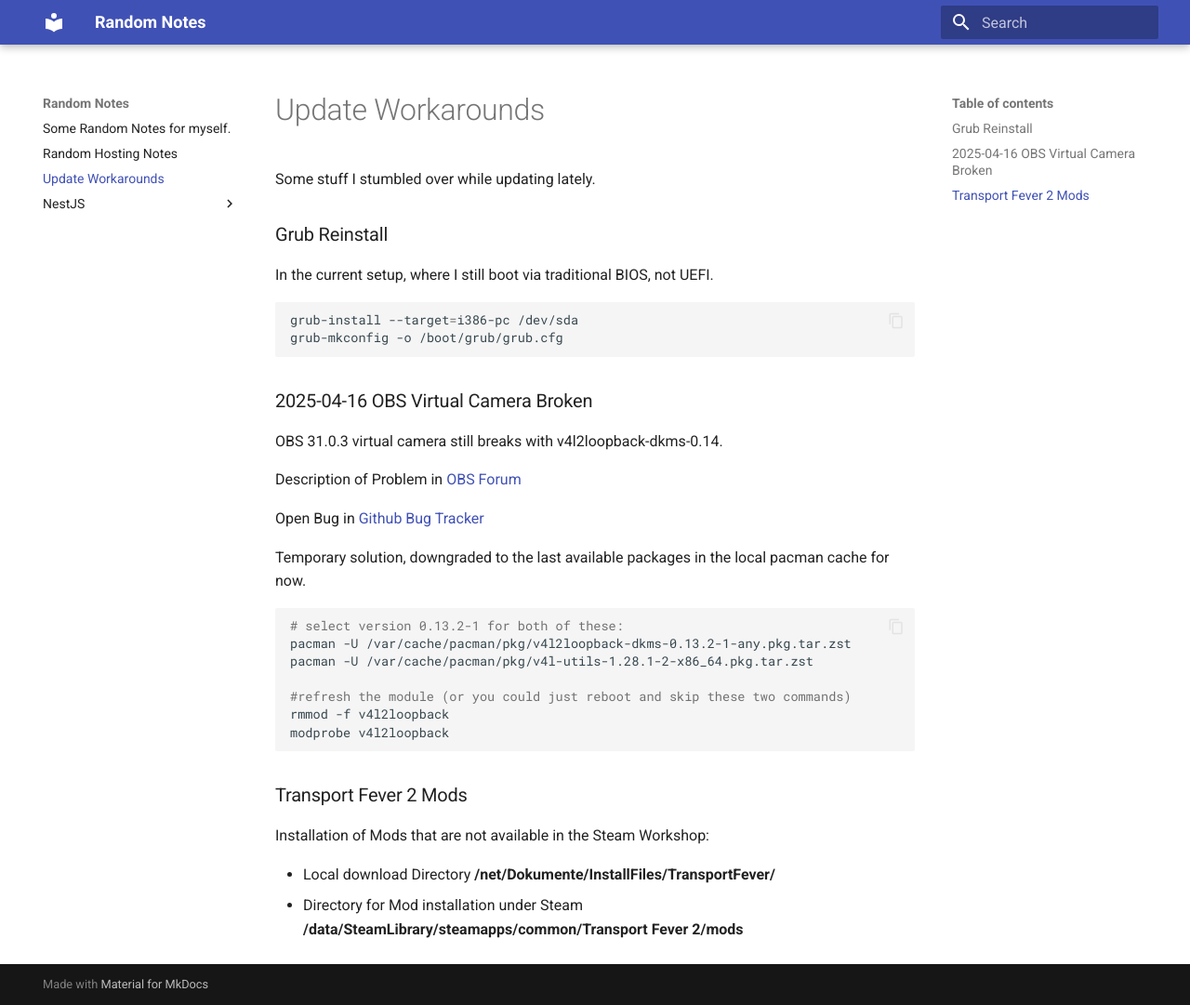
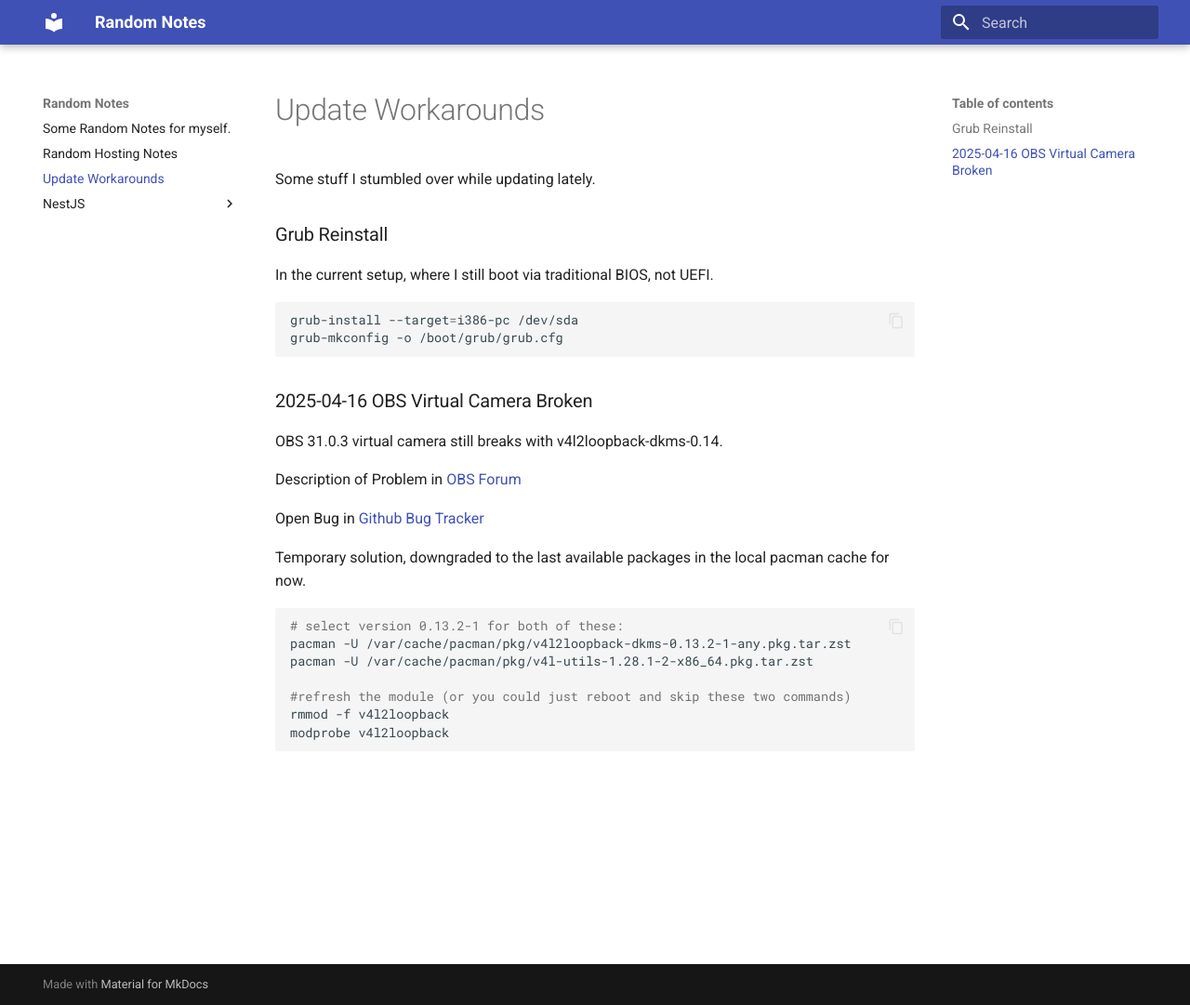
Before and after one commit to Tarkazza/random-docs, an MkDocs documentation site: the page built from docs/update_notes.md, in a window 1280 px wide and 1081 px high. Shown: the whole window at 93% size. Built offline with MkDocs 1.6.1 and Material for MkDocs 9.7.7, drawn with Linux system fonts in a browser that asks for light colours.

````diff
--- a/docs/update_notes.md
+++ b/docs/update_notes.md
@@ -26,9 +26,3 @@ pacman -U /var/cache/pacman/pkg/v4l-utils-1.28.1-2-x86_64.pkg.tar.zst
 rmmod -f v4l2loopback
 modprobe v4l2loopback
 ```
-
-### Transport Fever 2 Mods
-Installation of Mods that are not available in the Steam Workshop:
-
-* Local download Directory **/net/Dokumente/InstallFiles/TransportFever/**
-* Directory for Mod installation under Steam **/data/SteamLibrary/steamapps/common/Transport Fever 2/mods**
````
